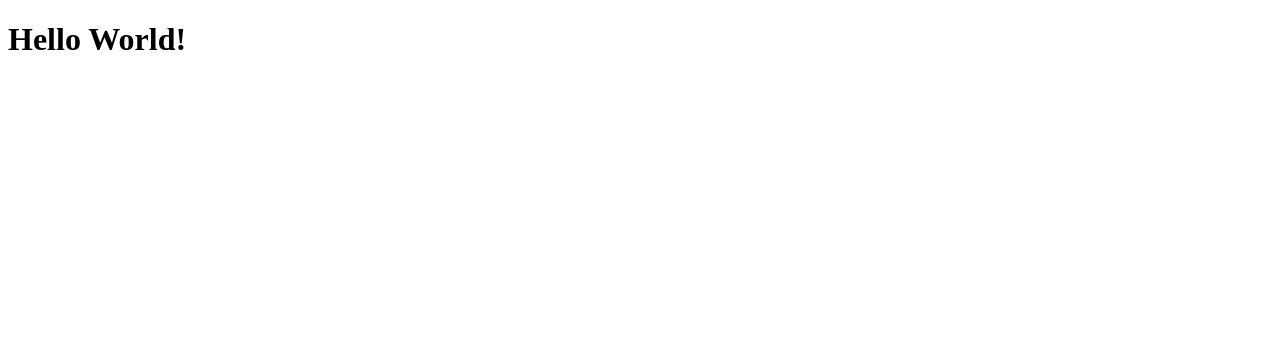
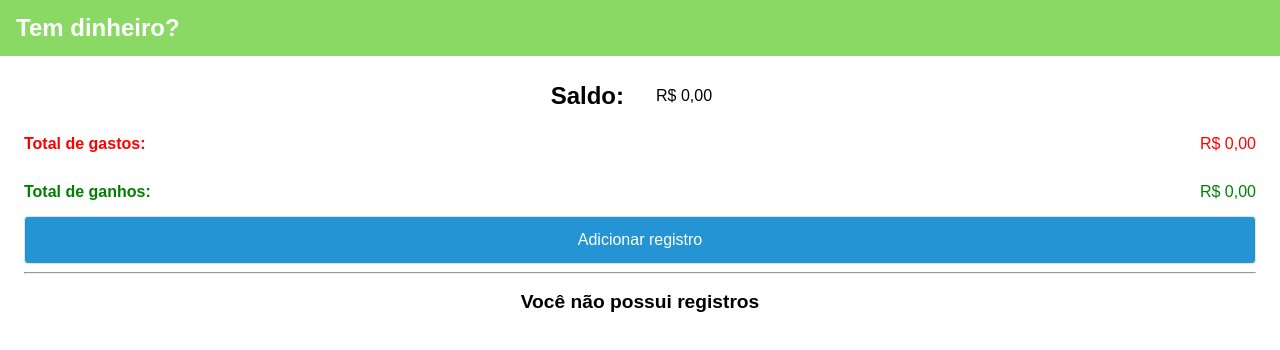
Before and after one commit to guilhermegals/tem-dinheiro-pwa, a plain HTML site: page index.html in a window 1280 px wide. Drawn offline with Linux system fonts and the light colour scheme.

Commit message:
Criação da tela principal

```diff
--- a/index.html
+++ b/index.html
@@ -2,7 +2,7 @@
 <html>
 
 <head lang="pt-BR">
-    <title>Minha primeira PWA</title>
+    <title>Tem dinheiro?</title>
     <meta charset="utf-8" />
     <meta name="viewport" content="width=device-width, initial-scale=1" />
     <link href="style.css" rel="stylesheet" type="text/css" />
@@ -16,12 +16,53 @@
     <link rel="apple-touch-icon" sizes="152x152" href="/res/img/icons/apple-icon-152x152.png">
     <link rel="apple-touch-icon" sizes="180x180" href="/res/img/icons/apple-icon-180x180.png">
     <script src="script.js">
-        navigator.serviceWorker.register('/worker.js')
+        //navigator.serviceWorker.register('/worker.js')
     </script>
 </head>
 
 <body>
-    <h1>Hello World!</h1>
+    <div id="screenHome" class="screen">
+        <div class="screenHeader">
+            <h1 class="screenTitle">Tem dinheiro?</h1>
+        </div>
+        <div class="screenContent">
+            <div class="balanceResumeContent">
+                <h1 id="balanceTitle">Saldo:</h1>
+                <span id="balanceValue">R$ 0,00</span>
+            </div>
+            <div class="balanceResumeContent expenses">
+                <h3>Total de gastos: </h3>
+                <span id="totalExpenses">R$ 0,00</span>
+            </div>
+            <div class="balanceResumeContent incomes">
+                <h3>Total de ganhos: </h3>
+                <span id="totalIncomes">R$ 0,00</span>
+            </div>
+
+            <button id="addRecordButton" class="button primary fullSize">
+                Adicionar registro
+            </button>
+
+            <hr />
+
+            <div>
+                <div id="noRecordsContent">
+                    <h2 id="noRecordsText">Você não possui registros</h2>
+                </div>
+                <div id="recondsContent">
+                    <ul id="records" class="hidden">
+
+                    </ul>
+                </div>
+            </div>
+        </div>
+    </div>
+
+    <div id="screenAddRecord" class="screen hidden">
+        <div class="screenHeader">
+            <h1 class="screenTitle">Adicionar registro</h1>
+        </div>
+    </div>
 </body>
 
 </html>
--- a/script.js
+++ b/script.js
@@ -0,0 +1,18 @@
+let records = [];
+
+onload = () => {
+    const currentRecords = JSON.parse(localStorage.getItem('records'));
+    if (currentRecords) {
+        records = currentRecords;
+    }
+
+    document.querySelector('#addRecordButton').onclick = () => {
+        show('screenAddRecord');
+    };
+};
+
+const show = (comp) => {
+    let listaDeTelas = document.querySelectorAll('body > .screen');
+    listaDeTelas.forEach((c) => c.classList.add('hidden'));
+    document.querySelector('#' + comp).classList.remove('hidden');
+  };
--- a/style.css
+++ b/style.css
@@ -0,0 +1,101 @@
+* {
+    font-family: Arial, Helvetica, sans-serif;
+    font-size: 12pt;
+    font-weight: normal;
+    line-height: 1.5rem;
+}
+
+h1 {
+    font-size: 1.5rem;
+    font-weight: bold;
+  }
+
+  h2 {
+    font-size: 1.2rem;
+    font-weight: bold;
+  }
+
+  h3 {
+    font-size: 1rem;
+    font-weight: bold;
+  }
+
+
+.hidden {
+    display: none;
+}
+
+.screen {
+    padding: 1rem;
+}
+
+.fullSize {
+    width: 100%;
+}
+
+.screenHeader {
+    position: fixed;
+    left: 0;
+    top: 0;
+    background-color: #89D964;
+    width: 100%;
+    display: block;
+    flex-direction: row;
+    align-items: center;
+    justify-content: space-between;
+}
+
+.screenTitle{
+    margin-left: 1rem;
+    color: white;
+}
+
+.button {
+    height: 3rem;
+    min-width: 3rem;
+    padding: 0.25rem 0.75rem;
+    border-radius: 0.25rem;
+}
+
+.primary {
+    background-color: #2494d4;
+    border: thin solid #dce5e8;
+    color: white;
+}
+
+.screenContent {
+    margin-top: 3rem;
+}
+
+#balanceTitle {
+    text-align: right;
+    width: 100%;
+    margin-right: 1rem;
+}
+
+#balanceValue {
+    text-align: left;
+    width: 100%;
+    margin-left: 1rem;
+}
+
+#noRecordsText {
+    text-align: center;
+}
+
+.balanceResumeContent {
+    width: 100%;
+    display: flex;
+    flex-direction: row;
+    align-items: center;
+    justify-content: space-between;
+    height: 3rem;
+}
+
+.expenses {
+    color: red;
+}
+
+.incomes {
+    color: green;
+}
```
Also changed, not shown: worker.js (+63 -5 lines).
